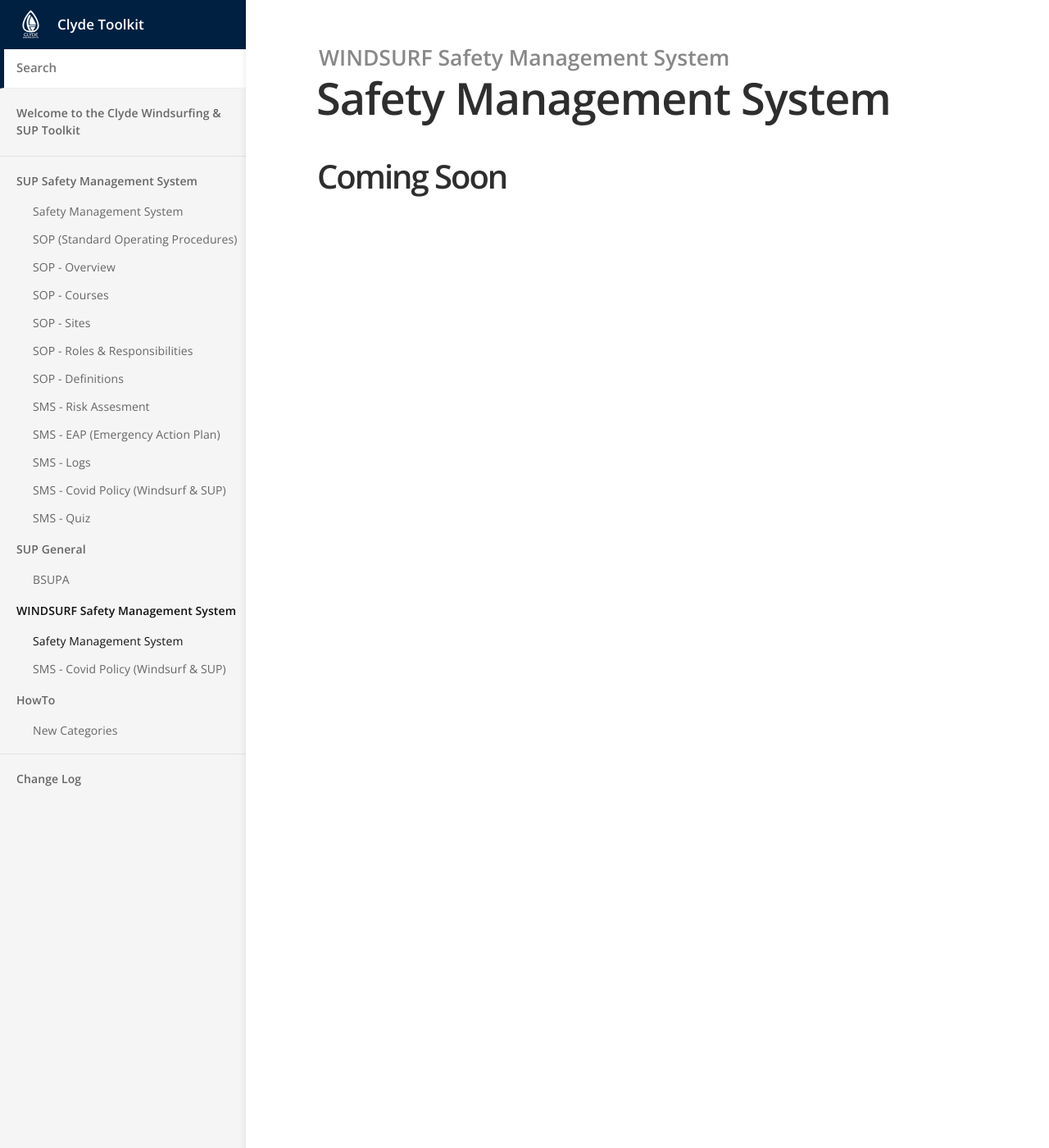
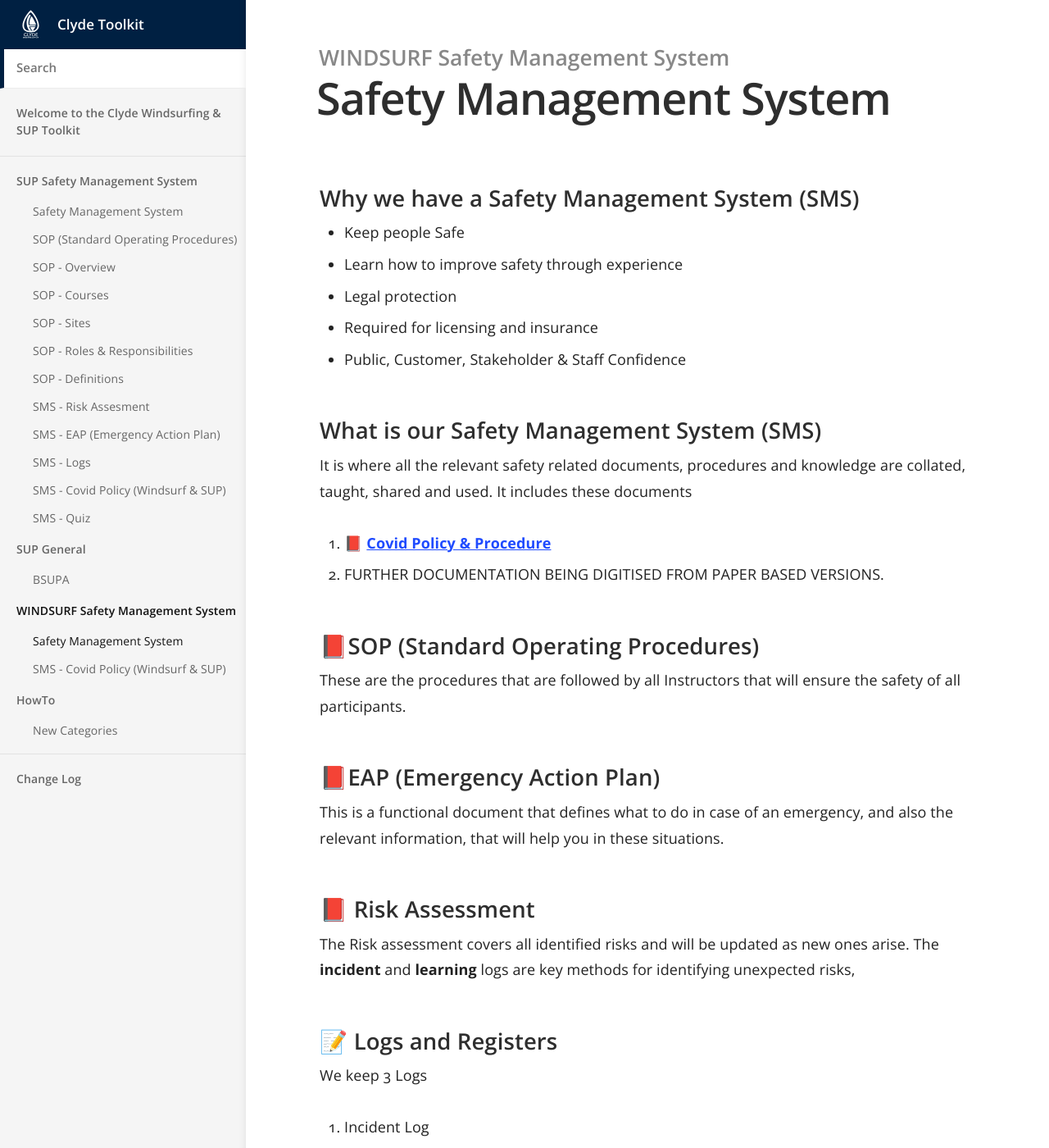
Before and after one commit to numbat70/clyde, a Jekyll site: the page built from _docs/Content/50-WINDSURF_SMS.md, in a window 1280 px wide and 1400 px high. Shown: the whole window at 82% size. Built offline with Jekyll 4.4.1, drawn with Linux system fonts in a browser that asks for light colours; some of the changed text lies outside the part shown.

Commit message:
Update 50-WINDSURF_SMS.md
mk

```diff
--- a/_docs/Content/50-WINDSURF_SMS.md
+++ b/_docs/Content/50-WINDSURF_SMS.md
@@ -4,4 +4,39 @@
 order: 50
 ---
 
-# Coming Soon
+## Why we have a Safety Management System (SMS)
+- Keep people Safe
+- Learn how to improve safety through experience
+- Legal protection
+- Required for licensing and insurance
+- Public, Customer, Stakeholder & Staff Confidence
+
+## What is our Safety Management System (SMS)
+It is where all the relevant safety related documents, procedures and knowledge are collated, taught, shared and used.
+It includes these documents
+
+1.  📕 [**Covid Policy & Procedure**](https://numbat70.github.io/clyde/Content/80-WINDSURF_SMS_COVID/)
+2.  FURTHER DOCUMENTATION BEING DIGITISED FROM PAPER BASED VERSIONS.
+
+## 📕SOP (Standard Operating Procedures)
+These are the procedures that are followed by all Instructors that will ensure the safety of all participants.
+
+## 📕EAP (Emergency Action Plan)
+This is a functional document that defines what to do in case of an emergency, and also the relevant information, that will help you in these situations.
+
+## 📕 Risk Assessment
+The Risk assessment covers all identified risks and will be updated as new ones arise.
+The **incident** and **learning** logs are key methods for identifying unexpected risks,
+
+## 📝 Logs and Registers
+We keep 3 Logs
+1. Incident Log
+2. Kit Log
+3. Learning Log
+
+
+## 📕 Covid Policy
+This policy is a constantly evolving document. Check it regularly for updates.
+
+
+**[Continue to Covid Policy](https://numbat70.github.io/clyde/Content/80-WINDSURF_SMS_COVID/)**
```
